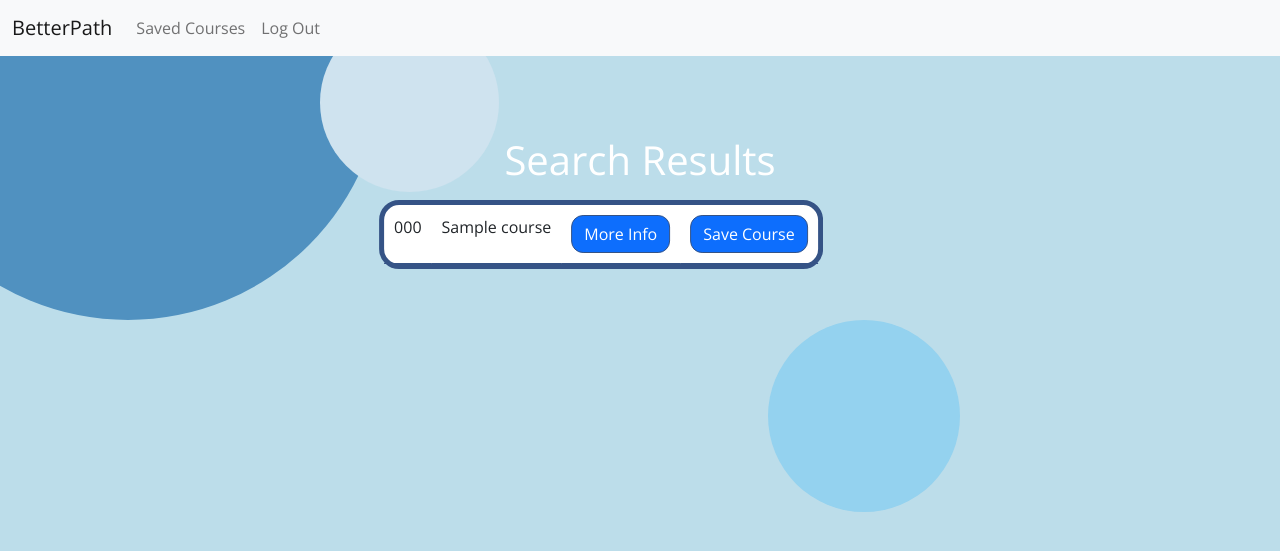
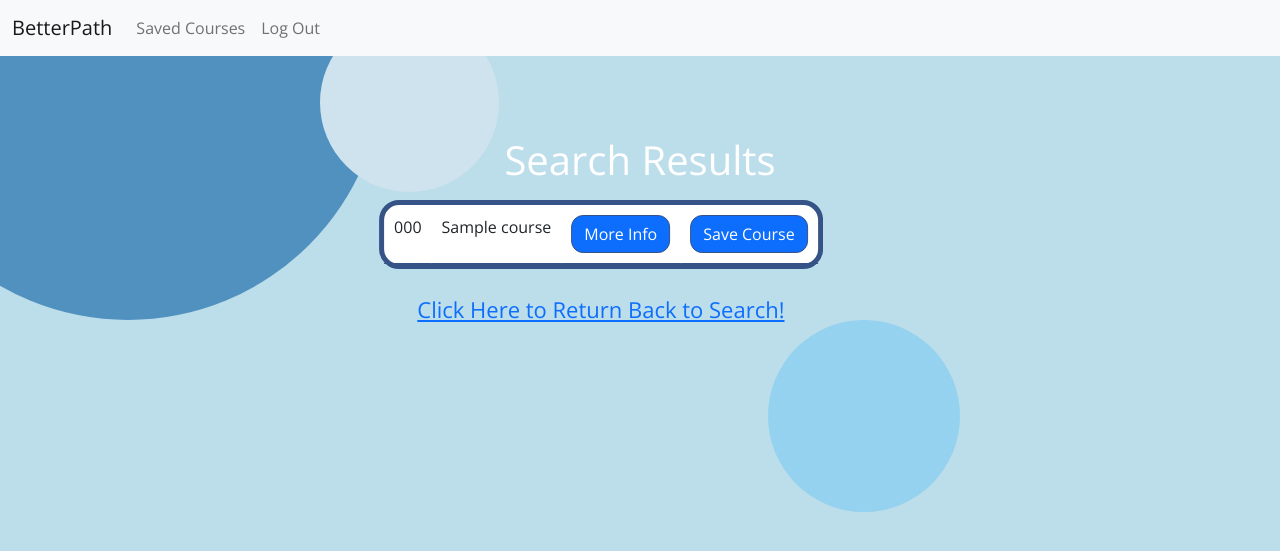
Before and after one commit to ECE444-2021Fall/project1-education-pathways-group-6-tensiletech, a Flask app: template app/templates/searchresults.html in a window 1280 px wide. Shown: the top 551 px of the page. Run offline with Flask 2, Linux system fonts and the light colour scheme; the template is opened without the code that fills it: most values are stand-ins (such as "Sample title", 1, 10 or a date in 2020); parts of the project's set-up code (start-up, migrations or seed data) failed here and were passed over.

Commit message:
adding return back to search call on search results page

```diff
--- a/app/templates/search.html
+++ b/app/templates/search.html
@@ -28,4 +28,5 @@
         </div>
     </form>
 </div>
+
 {% endblock %}
--- a/app/templates/searchresults.html
+++ b/app/templates/searchresults.html
@@ -33,12 +33,18 @@
             {% endfor %}
             </tbody>
         </table>
+        <div style="text-align: center; top: 80%;">
+            <br>
+            <a href="/" style="font-size: 22px; margin: 0 auto;"> Click Here to Return Back to Search! </a>
+        </div>
     </div>
 {% else %}
     <div class="middle-search">
         <h3 style="margin: 0 auto;">Sorry, There are No Courses Matching Your Search! </h1>
-        <a href="/search" style="font-size: 22px; margin: 0 auto;"> Click Here to Return Back to Search! </a>
+        <a href="/" style="font-size: 22px; margin: 0 auto;"> Click Here to Return Back to Search! </a>
     </div>
 {% endif %}
 
+
+
 {% endblock %}
```
